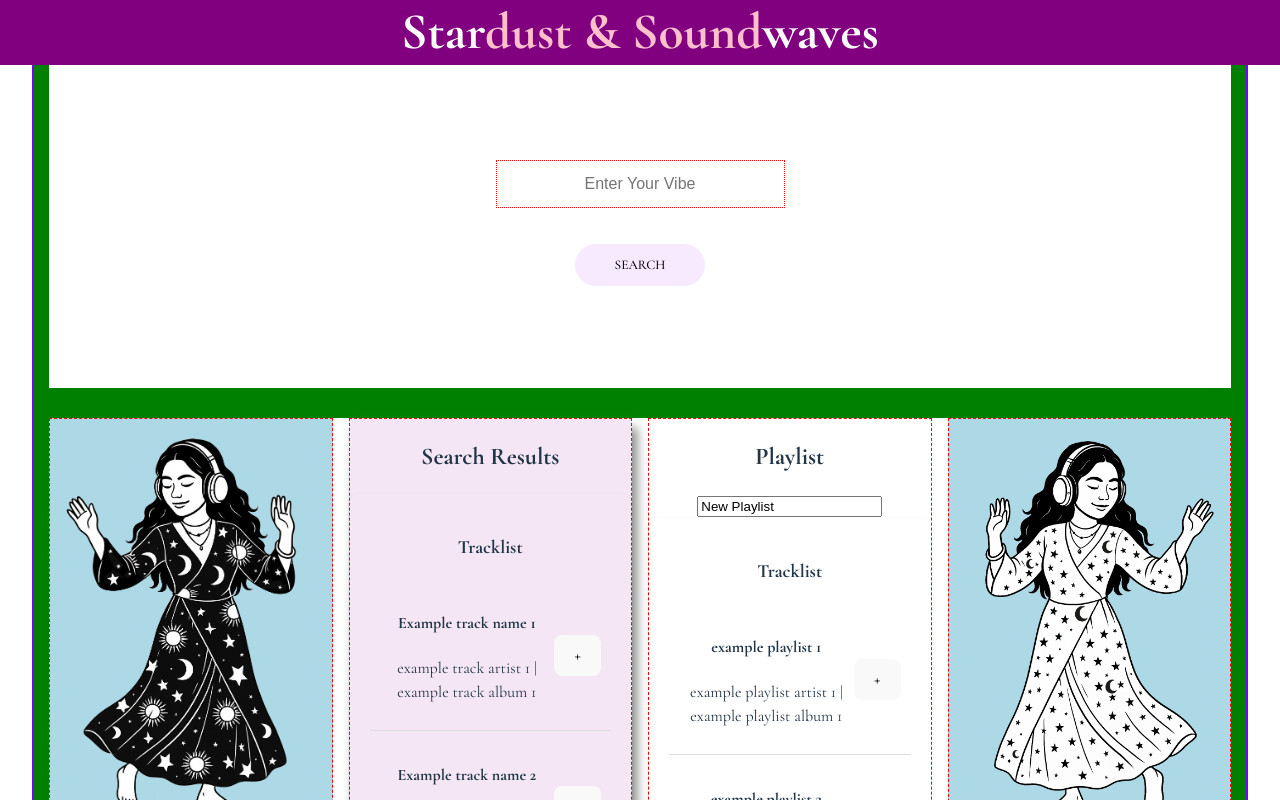
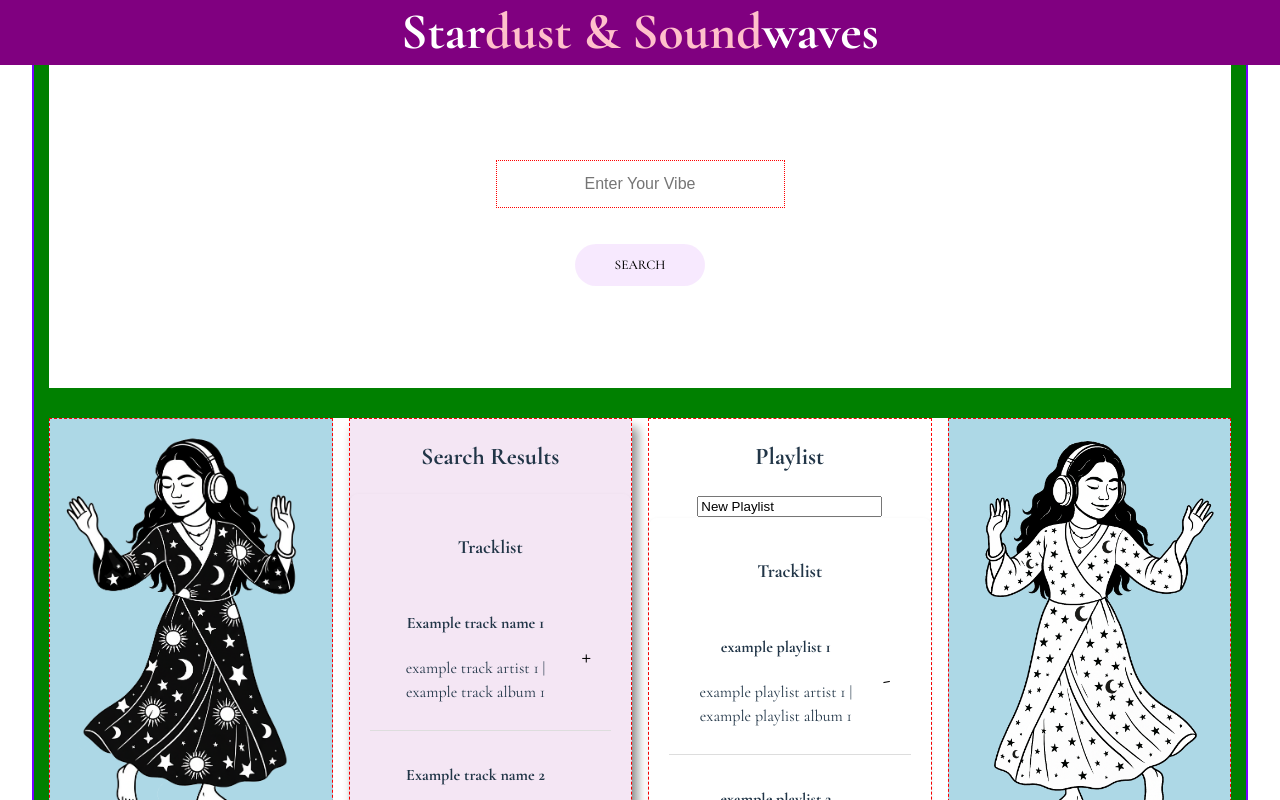
Before and after one commit to jsdomingo/stardust-and-soundwaves, a React (Vite) app: page / in a window 1280 px wide. Shown: the top 800 px of the page. Built offline with nearby package versions, Linux system fonts and the light colour scheme.

Commit message:
feat: adding tracks to playlists

```diff
--- a/src/App/App.jsx
+++ b/src/App/App.jsx
@@ -39,6 +39,19 @@ function App() {
 
     }
   ])
+  function addTrack(track) {
+    const existingTrack = playlistTracks.find((t) => t.id === track.id);
+    const newTrack = playlistTracks.concat(track);
+    if (existingTrack) {
+      console.log("Track is there")
+    } else {
+      setPlaylistTracks(newTrack);
+    }
+  }
+  function removeTrack(track) {
+    const exisitingTrack = playlistTracks.filter((t) => t.id !== track.id);
+
+  }
 
   return (
     <>
@@ -52,7 +65,7 @@ function App() {
         </div>
         <div className="appPlaylist">
         <img src={DarkMode} alt="dance1" className='danceOne' />
-      <SearchResults userSearchResults={searchResults} />
+      <SearchResults userSearchResults={searchResults} onAdd={addTrack} />
       <Playlist playlistName={playlistName} playlistTracks={playlistTracks} />
       <img src={LightMode} alt="dance2" className='danceTwo'/>
       </div>
--- a/src/SearchResults/SearchResults.jsx
+++ b/src/SearchResults/SearchResults.jsx
@@ -5,7 +5,7 @@ export default function SearchResults(props){
     return(
         <div className={styles.resultsContainer}>
             <h2 className='searchResults'>Search Results</h2>
-            <Tracklist userSearchResults={props.userSearchResults}/>
+            <Tracklist userSearchResults={props.userSearchResults} isRemoval={true} onAdd={props.onAdd} />
         </div>
     )
 }
--- a/src/Track/Track.jsx
+++ b/src/Track/Track.jsx
@@ -1,13 +1,28 @@
 import styles from '../Track/Track.module.css';
 
 export default function Track(props){
+    function passTrack(){
+        props.onAdd(props.track);
+    }
+
+    function renderAction() {
+        if(props.isRemoval) {
+            return <button className={styles.trackAction} onClick={passTrack}>+</button>
+        } else {
+            return <button className={styles.trackAction}>-</button>
+        }
+    }
+
+
+
+
     return(
         <div className={styles.track}>
             <div className="trackInformation">
                 <h4 className="trackTitle">{props.track.name}</h4>
                 <p className="trackDescription">{props.track.artist} | {props.track.album}</p>
             </div>
-            <button className="trackAction">+</button>
+            {renderAction()}
         </div>
     )
 }
--- a/src/Tracklist/Tracklist.jsx
+++ b/src/Tracklist/Tracklist.jsx
@@ -8,7 +8,7 @@ export default function Tracklist(props){
         <h3>Tracklist</h3>
         {props.userSearchResults && props.userSearchResults.length > 0 ? (
           props.userSearchResults.map((track) => (
-            <Track track={track} key={track.id} />
+            <Track track={track} key={track.id} isRemoval={props.isRemoval} onAdd={props.onAdd} />
           ))
         ) : (
           <p>No tracks available</p>
```
